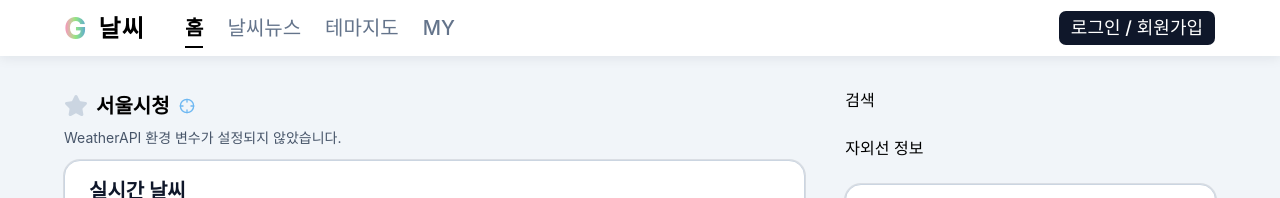
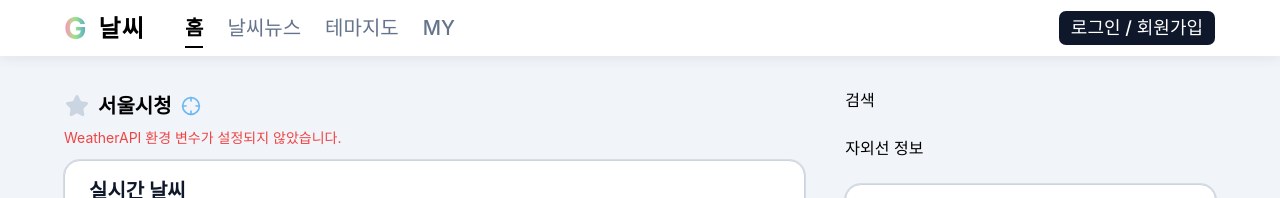
Before and after one commit to G-NooN-in-Dev/gnoon-in-weather, a Next.js app in the folder apps/web/: page / in a window 1280 px wide. Shown: the top 198 px of the page. Built offline with nearby package versions, Linux system fonts and the light colour scheme; no server answers; a web font is replaced by a local one.

Commit message:
weather-31 style: 메인페이지 - 즐겨찾기 버튼 수정, 에러메시지 색 변경 (임시)

```diff
--- a/apps/web/features/home/components/current-location.tsx
+++ b/apps/web/features/home/components/current-location.tsx
@@ -15,12 +15,14 @@ function CurrentLocation({ location, loading, isLocating, error, onRequestCurren
 			: location.label || '위치 정보 없음'
 
 	return (
+		// FIXME - 에러메시지 관련 수정 예정
 		<div className="flex flex-col gap-1">
+			<div className="flex items-center justify-between">
 				<div className="flex items-center gap-3 text-xl font-bold">
 					<div className="flex items-center gap-2">
-					<span>
-						<Star fill="var(--color-grayscale-300)" stroke="var(--color-grayscale-300)" />
-					</span>
+						<Button type="button" variant="ghost" aria-label="즐겨찾기 추가" className="p-0">
+							<Star fill="var(--color-grayscale-300)" stroke="var(--color-grayscale-300)" className="size-6" />
+						</Button>
 						<h2>{label}</h2>
 						<Button
 							type="button"
@@ -31,11 +33,12 @@ function CurrentLocation({ location, loading, isLocating, error, onRequestCurren
 							onClick={onRequestCurrentPosition}
 							className="p-0"
 						>
-						<Crosshair className={cn('text-pastel-blue-600', isLocating && 'animate-spin')} />
+							<Crosshair className={cn('text-pastel-blue-600 size-5', isLocating && 'animate-spin')} />
 						</Button>
 					</div>
 				</div>
-			{error ? <p className="text-grayscale-600 text-sm">{error.message}</p> : null}
+			</div>
+			{error ? <p className="text-destructive text-sm">{error.message}</p> : null}
 		</div>
 	)
 }
```
Lines whose indentation alone changed are shown as unchanged.
